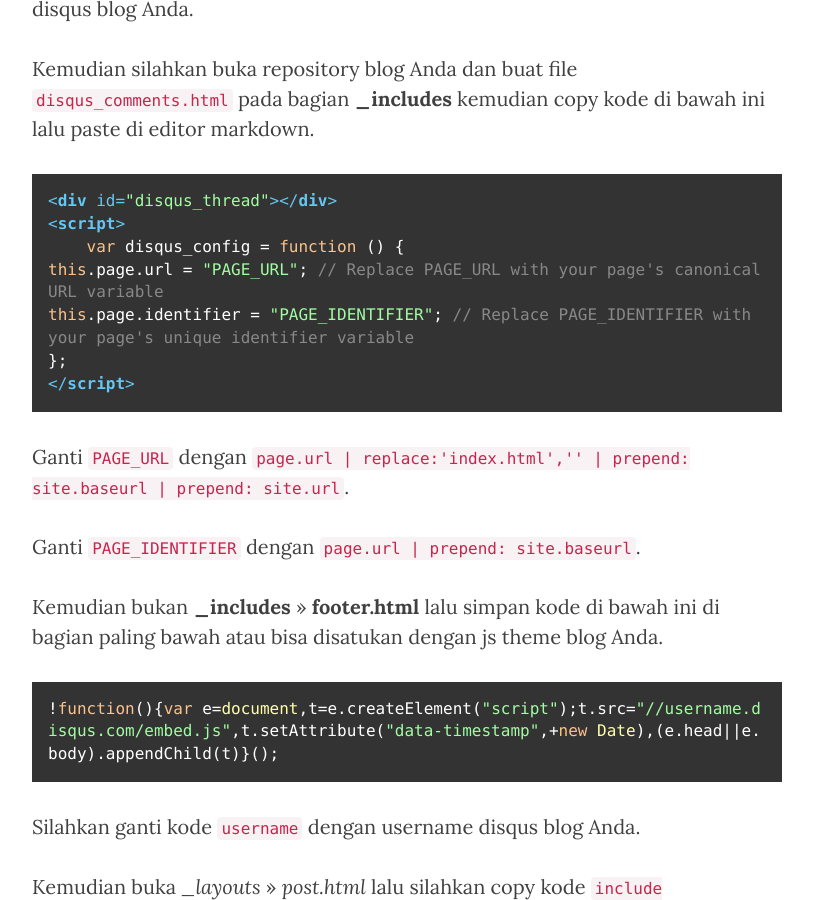
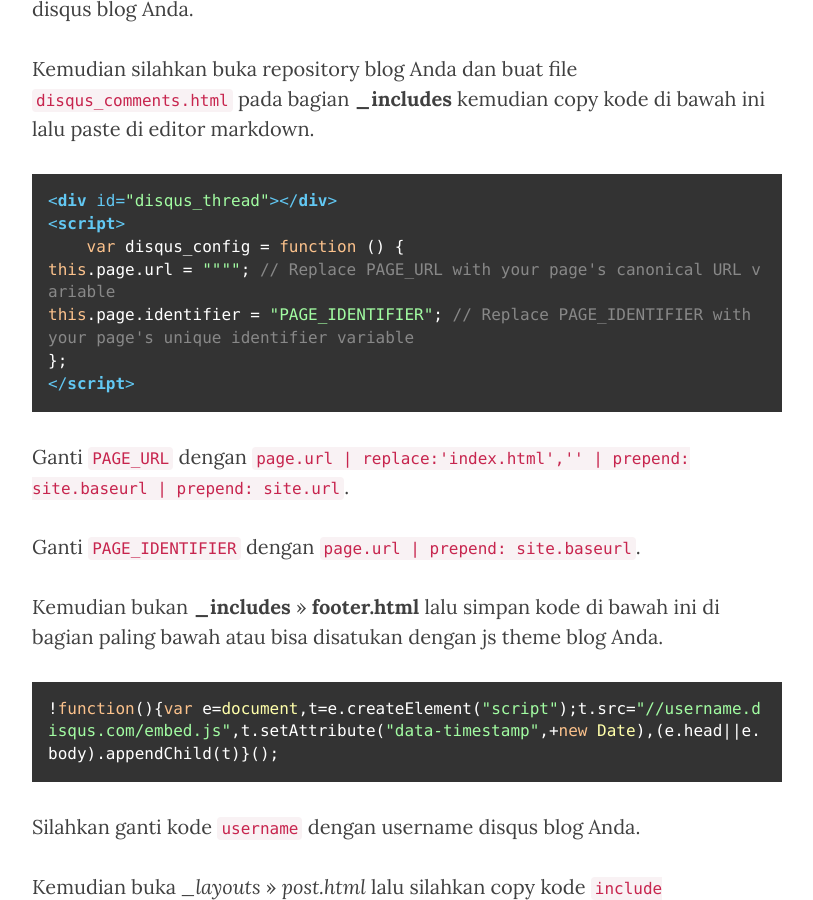
Before and after one commit to KompiAjaib/kompiajaib.github.io, a Jekyll site: the page built from _posts/2016-06-01-memasang-komentar-disqus-pada-github-pages.markdown, in a window 1280 px wide and 900 px high, scrolled down 988 px. Shown: the whole window, without its empty margins (233-1046 px from the left). Built offline with Jekyll 4.4.1, drawn with Linux system fonts in a browser that asks for light colours; nearby versions of some CDN libraries; comment, search, counter and statistics services are not loaded.

Commit message:
Update 2016-06-01-memasang-komentar-disqus-pada-github-pages.markdown

```diff
--- a/_posts/2016-06-01-memasang-komentar-disqus-pada-github-pages.markdown
+++ b/_posts/2016-06-01-memasang-komentar-disqus-pada-github-pages.markdown
@@ -24,7 +24,7 @@ Kemudian silahkan buka repository blog Anda dan buat file `disqus_comments.html`
 <div id="disqus_thread"></div>
 <script>
     var disqus_config = function () {
-this.page.url = "{{"PAGE_URL"}}"; // Replace PAGE_URL with your page's canonical URL variable
+this.page.url = ""{{""PAGE_URL""}}""; // Replace PAGE_URL with your page's canonical URL variable
 this.page.identifier = "{{"PAGE_IDENTIFIER"}}"; // Replace PAGE_IDENTIFIER with your page's unique identifier variable
 };
 </script>
```
